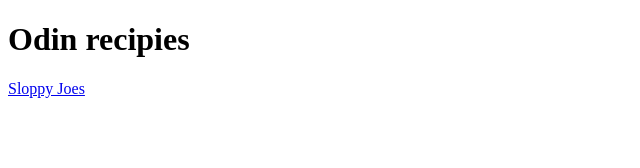
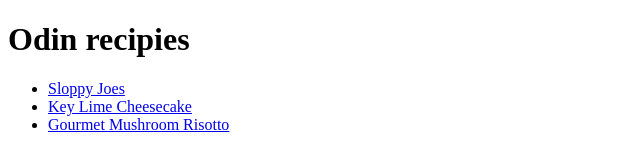
Before and after one commit to Silas-N-Schlax/rm-prework-odin-recipes, a plain HTML site: page src/index.html in a window 1280 px wide. Shown: the whole page, without its empty margins (0-640 px from the left). Drawn offline with Linux system fonts and the light colour scheme.

Commit message:
Added recipe links
Added the rest of the recipe links to allow
for easy naviagation to all recipe pages.

```diff
--- a/src/index.html
+++ b/src/index.html
@@ -9,7 +9,15 @@
   <h1>Odin recipies</h1>
 
   <div class="links">
-        <a href="./recipes/sloppy-joes.html">Sloppy Joes</a>
+    <ul>
+      <li><a href="./recipes/sloppy-joes.html">Sloppy Joes</a></li>
+      <li><a href="./recipes/key-lime-cheesecake.html">Key Lime Cheesecake</a></li>
+      <li><a href="./recipes/mushroom-risotto.html">Gourmet Mushroom Risotto</a></li>
+    </ul>
   </div>
 </body>
 </html>
+
+<!-- Created the page for the Key Lime Cheesecake recipe
+and added content, with image, description, ingredients,
+and steps. -->
```
Lines whose indentation alone changed are shown as unchanged.
